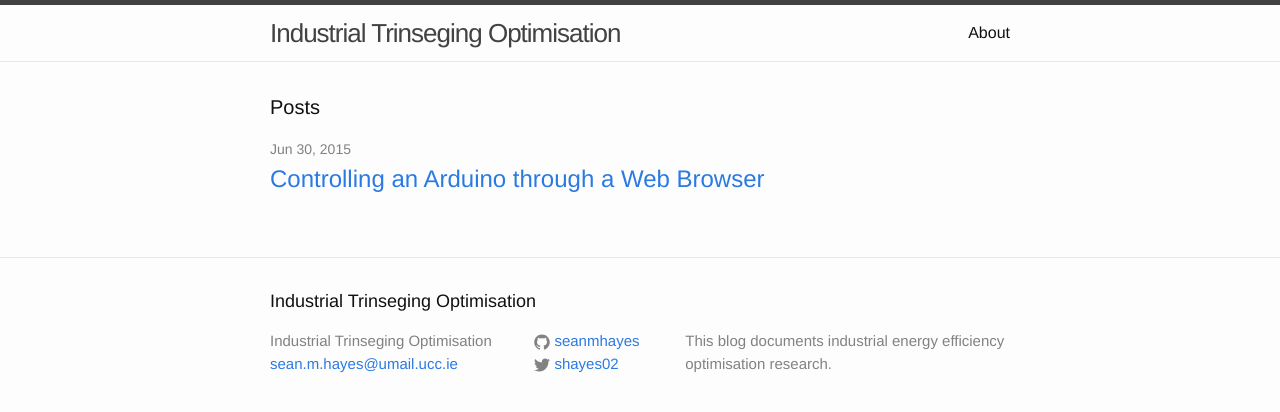
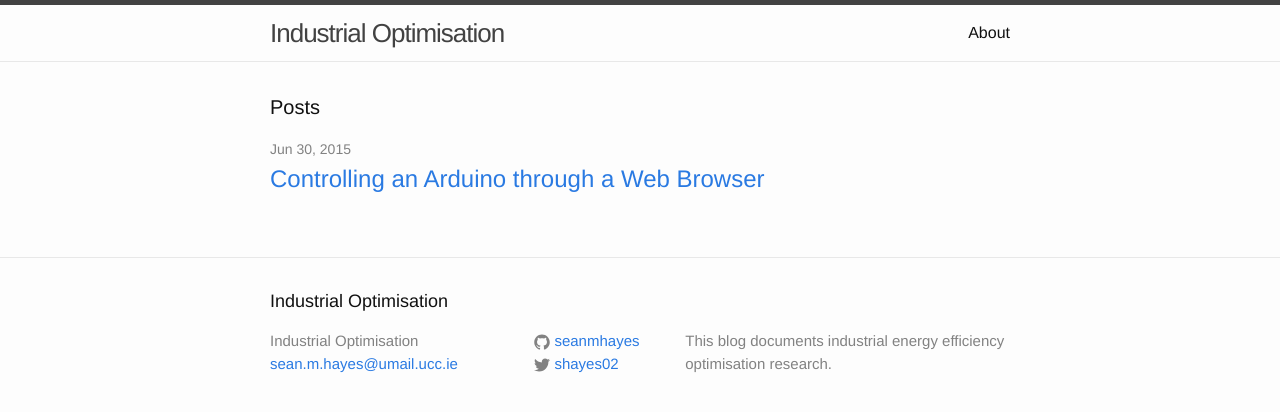
Before and after one commit to seanmhayes/seanmhayes.github.io, a Jekyll site: the page built from index.html, in a window 1280 px wide. Shown: the top 412 px of the page. Built offline with Jekyll 4.4.1, drawn with Linux system fonts in a browser that asks for light colours.

Commit message:
remove fing

```diff
--- a/_config.yml
+++ b/_config.yml
@@ -1,5 +1,5 @@
 # Site settings
-title: Industrial Trinseging Optimisation
+title: Industrial Optimisation
 email: sean.m.hayes@umail.ucc.ie
 description: > # this means to ignore newlines until "baseurl:"
   This blog documents industrial energy efficiency optimisation research.
--- a/_includes/head.html
+++ b/_includes/head.html
@@ -7,5 +7,5 @@
     <meta name="description" content="{{ site.description }}">
 
     <link rel="stylesheet" href="{{ "/css/main.css" | prepend: site.baseurl }}">
-    <link rel="canonical" href="{{ http://indoptim.ie | replace:'index.html','' | prepend: site.baseurl | prepend: site.url }}">
+    <link rel="canonical" href="{{ page.url | replace:'index.html','' | prepend: site.baseurl | prepend: site.url }}">
 </head>
```
